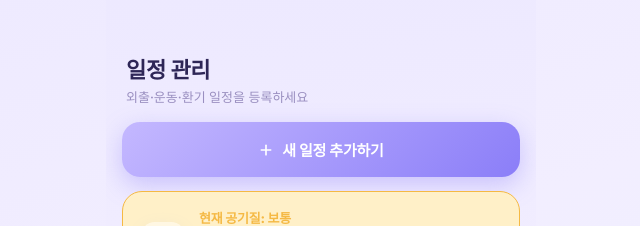
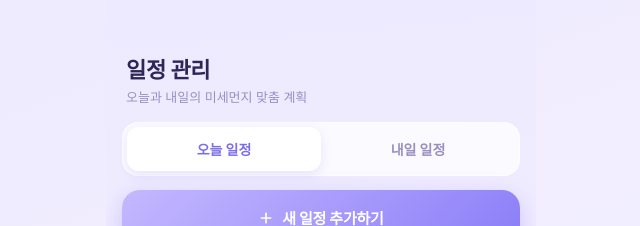
Before and after one commit to syeon9574-hash/airplan, a React (Vite) app: page / in a window 1280 px wide. Both pictures are taken after a click on the button "일정". Shown: the top 226 px of the page, without its empty margins (319-959 px from the left). Built offline with nearby package versions, Linux system fonts and the light colour scheme; no server answers.

Commit message:
feat: Limit schedule scope to today and tomorrow with tabs

```diff
--- a/src/components/home/SchedulePreview.tsx
+++ b/src/components/home/SchedulePreview.tsx
@@ -30,7 +30,8 @@ function getActivityIcon(key: string) {
 }
 
 export default function SchedulePreview({ schedules, sensitivity }: SchedulePreviewProps) {
-  const preview = schedules.slice(0, 2);
+  const todaySchedules = schedules.filter(s => (s.day || 'today') === 'today');
+  const preview = todaySchedules.slice(0, 2);
 
   return (
     <>
--- a/src/components/schedule/AddScheduleModal.tsx
+++ b/src/components/schedule/AddScheduleModal.tsx
@@ -1,4 +1,4 @@
-import { useState } from 'react';
+import { useState, useEffect } from 'react';
 import styled, { keyframes } from 'styled-components';
 import {
   Footprints,
@@ -19,7 +19,8 @@ import { getPersonalizedGrade, getPersonalizedGradeBadgeStyle } from '../../util
 interface AddScheduleModalProps {
   isOpen: boolean;
   onClose: () => void;
-  onSave: (type: string, startTime: string, endTime: string) => void;
+  onSave: (type: string, startTime: string, endTime: string, day: 'today' | 'tomorrow') => void;
+  defaultDay?: 'today' | 'tomorrow';
 }
 
 function getActivityIcon(key: string, isSelected: boolean) {
@@ -34,14 +35,22 @@ function getActivityIcon(key: string, isSelected: boolean) {
   }
 }
 
-export default function AddScheduleModal({ isOpen, onClose, onSave }: AddScheduleModalProps) {
+export default function AddScheduleModal({ isOpen, onClose, onSave, defaultDay }: AddScheduleModalProps) {
   const { settings } = useAppContext();
   const [selectedType, setSelectedType] = useState('walk');
   const [startTime, setStartTime] = useState('09:00');
   const [endTime, setEndTime] = useState('10:00');
+  const [day, setDay] = useState<'today' | 'tomorrow'>('today');
+
+  // 모달이 열릴 때 기본 선택 탭으로 동기화
+  useEffect(() => {
+    if (isOpen) {
+      setDay(defaultDay || 'today');
+    }
+  }, [isOpen, defaultDay]);
 
   const handleSave = () => {
-    onSave(selectedType, startTime, endTime);
+    onSave(selectedType, startTime, endTime, day);
     onClose();
   };
 
@@ -58,7 +67,7 @@ export default function AddScheduleModal({ isOpen, onClose, onSave }: AddSchedul
     const endMin = String(endNow.getMinutes()).padStart(2, '0');
     const endTimeStr = `${endHour}:${endMin}`;
 
-    onSave('walk', targetTime, endTimeStr);
+    onSave('walk', targetTime, endTimeStr, day);
     onClose();
   };
 
@@ -117,6 +126,12 @@ export default function AddScheduleModal({ isOpen, onClose, onSave }: AddSchedul
       <Sheet $open={isOpen}>
         <Handle />
         <ModalTitle>새 일정 추가</ModalTitle>
+
+        <SubLabel>날짜 선택</SubLabel>
+        <DaySegmentRow>
+          <DaySegmentBtn type="button" $active={day === 'today'} onClick={() => setDay('today')}>오늘</DaySegmentBtn>
+          <DaySegmentBtn type="button" $active={day === 'tomorrow'} onClick={() => setDay('tomorrow')}>내일</DaySegmentBtn>
+        </DaySegmentRow>
 
         <SubLabel>활동 유형 선택</SubLabel>
         <TypeGrid>
@@ -400,3 +415,25 @@ const TestAlarmBtn = styled.button`
     background: rgba(139, 126, 248, 0.20);
   }
 `;
+
+const DaySegmentRow = styled.div`
+  display: flex;
+  background: #EDE8FB;
+  padding: 4px;
+  border-radius: 14px;
+  margin-bottom: 20px;
+`;
+
+const DaySegmentBtn = styled.button<{ $active: boolean }>`
+  flex: 1;
+  padding: 10px;
+  border: none;
+  border-radius: 11px;
+  font-size: 13px;
+  font-weight: 700;
+  cursor: pointer;
+  background: ${({ $active }) => $active ? 'white' : 'transparent'};
+  color: ${({ $active }) => $active ? '#7B6EE8' : 'var(--text-secondary)'};
+  transition: all 0.2s;
+  box-shadow: ${({ $active }) => $active ? '0 2px 8px rgba(139,126,248,0.15)' : 'none'};
+`;
--- a/src/pages/SchedulePage.tsx
+++ b/src/pages/SchedulePage.tsx
@@ -14,10 +14,11 @@ export default function SchedulePage() {
   const { schedules, addSchedule, deleteSchedule, appState, isModalOpen, setIsModalOpen, settings } = useAppContext();
   const [selectedSchedule, setSelectedSchedule] = useState<Schedule | null>(null);
   const [isAlternativeOpen, setIsAlternativeOpen] = useState(false);
+  const [activeTab, setActiveTab] = useState<'today' | 'tomorrow'>('today');
 
-  const handleSave = (type: string, startTime: string, endTime: string) => {
+  const handleSave = (type: string, startTime: string, endTime: string, day: 'today' | 'tomorrow') => {
     const actType = ACTIVITY_TYPES.find(t => t.key === type) || ACTIVITY_TYPES[0];
-    addSchedule({ type, name: actType.label, startTime, endTime });
+    addSchedule({ type, name: actType.label, startTime, endTime, day });
   };
 
   const grade = getPersonalizedGrade(appState.pm25, settings.sensitivity);
@@ -34,9 +35,19 @@ export default function SchedulePage() {
     return <ShieldAlert size={iconSize} color={grade.color} />;
   };
 
+  const filteredSchedules = schedules.filter(s => {
+    const sDay = s.day || 'today';
+    return sDay === activeTab;
+  });
+
   return (
     <View id="view-schedule">
-      <AppHeader title="일정 관리" subTitle="외출·운동·환기 일정을 등록하세요" />
+      <AppHeader title="일정 관리" subTitle="오늘과 내일의 미세먼지 맞춤 계획" />
+
+      <TabRow>
+        <TabBtn $active={activeTab === 'today'} onClick={() => setActiveTab('today')}>오늘 일정</TabBtn>
+        <TabBtn $active={activeTab === 'tomorrow'} onClick={() => setActiveTab('tomorrow')}>내일 일정</TabBtn>
+      </TabRow>
 
       <AddBtn id="schedule-add-btn" onClick={() => setIsModalOpen(true)} aria-label="일정 추가하기">
         <Plus size={16} strokeWidth={2.5} /> 새 일정 추가하기
@@ -61,10 +72,10 @@ export default function SchedulePage() {
       </AqiBanner>
 
       <SectionTitle>
-        <List size={16} color="#7B6EE8" style={{ marginRight: 6 }} /> 등록된 일정
+        <List size={16} color="#7B6EE8" style={{ marginRight: 6 }} /> 등록된 일정 ({filteredSchedules.length})
       </SectionTitle>
       <ScheduleList
-        schedules={schedules}
+        schedules={filteredSchedules}
         onDelete={deleteSchedule}
         onClickCard={sch => {
           const forecastPm25 = getForecastPm25(sch.startTime);
@@ -82,6 +93,7 @@ export default function SchedulePage() {
         isOpen={isModalOpen}
         onClose={() => setIsModalOpen(false)}
         onSave={handleSave}
+        defaultDay={activeTab}
       />
 
       {selectedSchedule && (
@@ -180,3 +192,30 @@ const SectionTitle = styled.div`
   gap: 8px;
   letter-spacing: -0.2px;
 `;
+
+const TabRow = styled.div`
+  display: flex;
+  margin: 0 16px 14px;
+  background: var(--surface-border);
+  padding: 4px;
+  border-radius: 16px;
+  border: 1.5px solid var(--surface-border);
+`;
+
+const TabBtn = styled.button<{ $active: boolean }>`
+  flex: 1;
+  padding: 12px;
+  border: none;
+  border-radius: 12px;
+  font-size: 14px;
+  font-weight: 800;
+  cursor: pointer;
+  background: ${({ $active }) => $active ? 'white' : 'transparent'};
+  color: ${({ $active }) => $active ? '#7B6EE8' : 'var(--text-secondary)'};
+  transition: all 0.2s cubic-bezier(0.4, 0, 0.2, 1);
+  box-shadow: ${({ $active }) => $active ? '0 4px 12px rgba(123, 110, 232, 0.15)' : 'none'};
+
+  &:active {
+    transform: scale(0.98);
+  }
+`;
--- a/src/types/index.ts
+++ b/src/types/index.ts
@@ -39,6 +39,7 @@ export interface Schedule {
   name: string;
   startTime: string;
   endTime: string;
+  day?: 'today' | 'tomorrow';
 }
 
 // ── 활동 유형 ────────────────────────────────
```
